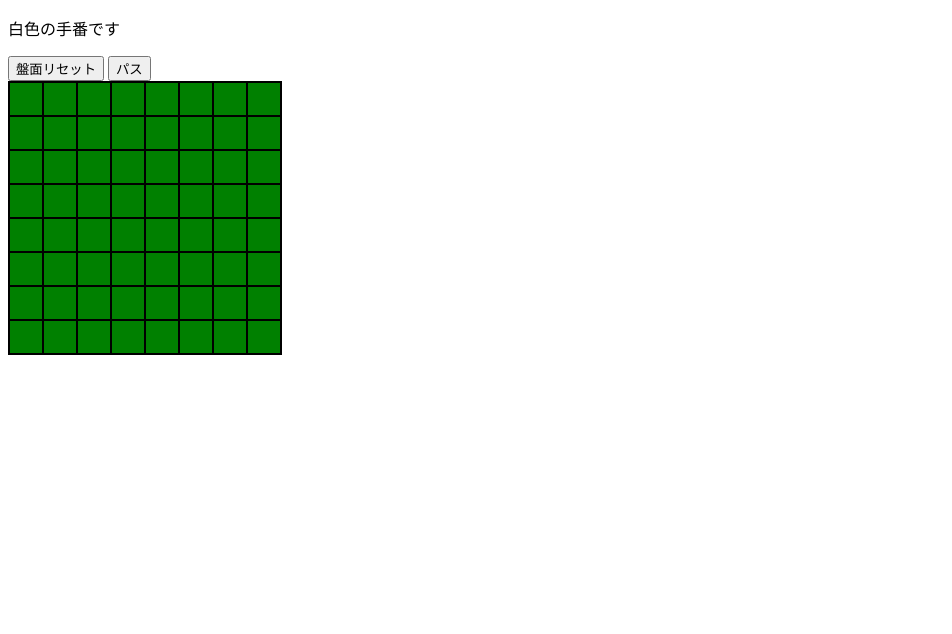
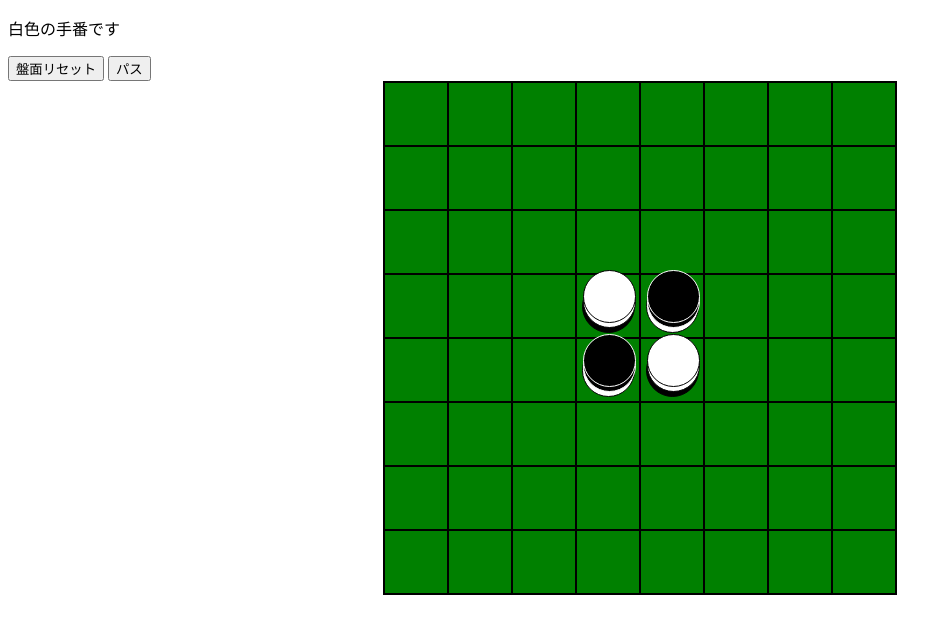
Before and after one commit to zohar0729/zohar0729.github.io, a plain HTML site: page contents/reversi/main.html in a window 1280 px wide. Shown: the whole page, without its empty margins (0-952 px from the left). Drawn offline with Linux system fonts and the light colour scheme.

Commit message:
見た目をもう少しマシにした。気休め程度だけど

```diff
--- a/contents/reversi/script.js
+++ b/contents/reversi/script.js
@@ -113,6 +113,7 @@ function onload() {
     generate_board();
     let prompt = document.getElementById("prompt");
     prompt.textContent = "白色の手番です";
+    reset_board();
 }
 function generate_board() {
     // ゲーム盤を用意する
--- a/contents/reversi/style.css
+++ b/contents/reversi/style.css
@@ -2,10 +2,14 @@
 table {
     border-collapse: collapse;
     border: solid 2px black;
+    margin-left: auto;
+    margin-right: auto;
+    margin-top: auto;
+    margin-bottom: auto;
 }
 table td {
-    width: 30px;
-    height: 30px;
+    width: 60px;
+    height: 60px;
     margin-left: auto;
     margin-right: auto;
     background-color: green;
@@ -18,8 +22,8 @@ table td.puttable {
 div {
     margin-left: auto;
     margin-right: auto;
-    width: 20px;
-    height: 20px;
+    width: 85%;
+    height: 85%;
     border-radius: 50%;
 }
 /* 一番下に表示される要素 */
@@ -34,10 +38,10 @@ div.white::before {
     content: "";
     background: white;
     border: solid 1px black;
-    top: -2px;
-    left: -1px;
-    width: 20px;
-    height: 20px;
+    /* top: -2px; */
+    top: -10%;
+    width: 100%;
+    height: 100%;
     border-radius: 50%;
     margin-left: auto;
     margin-right: auto;
@@ -48,10 +52,10 @@ div.white::after {
     content: "";
     background: white;
     border: solid 1px black;
-    top: -4px;
-    left: -1px;
-    width: 20px;
-    height: 20px;
+    /* top: -4px; */
+    top: -20%;
+    width: 100%;
+    height: 100%;
     border-radius: 50%;
     margin-left: auto;
     margin-right: auto;
@@ -149,17 +153,17 @@ div.white::after {
 div.black {
     background: white;
     color: white;
-    border: solid 1px white;
+    border: solid 1px black;
     position: relative;
 }
 div.black::before {
     content: "";
     background: black;
     border: solid 1px white;
-    top: -2px;
-    left: -1px;
-    width: 20px;
-    height: 20px;
+    /* top: -2px; */
+    top: -10%;
+    width: 100%;
+    height: 100%;
     border-radius: 50%;
     margin-left: auto;
     margin-right: auto;
@@ -169,10 +173,10 @@ div.black::after {
     content: "";
     background: black;
     border: solid 1px white;
-    top: -4px;
-    left: -1px;
-    width: 20px;
-    height: 20px;
+    /* top: -4px; */
+    top: -20%;
+    width: 100%;
+    height: 100%;
     border-radius: 50%;
     margin-left: auto;
     margin-right: auto;
```
